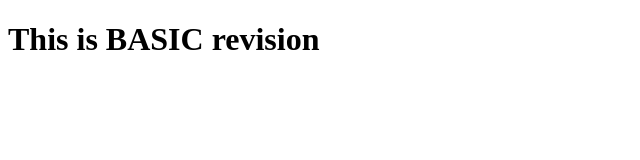
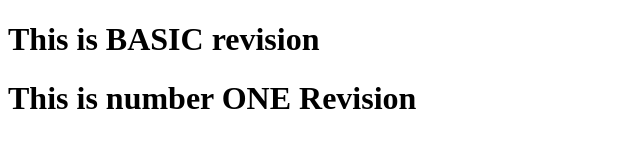
Before and after one commit to MahGolden/GitandGithubTraining, a plain HTML site: page index.html in a window 1280 px wide. Shown: the whole page, without its empty margins (0-640 px from the left). Drawn offline with Linux system fonts and the light colour scheme.

Commit message:
ONE Reision

```diff
--- a/index.html
+++ b/index.html
@@ -6,6 +6,7 @@
 </head>
 <body>
 <h1>This is BASIC revision</h1>
+<h1>This is number ONE Revision</h1>
 
 </body>
 </html>
```
